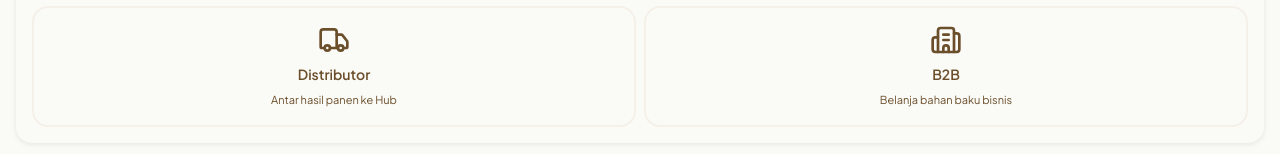
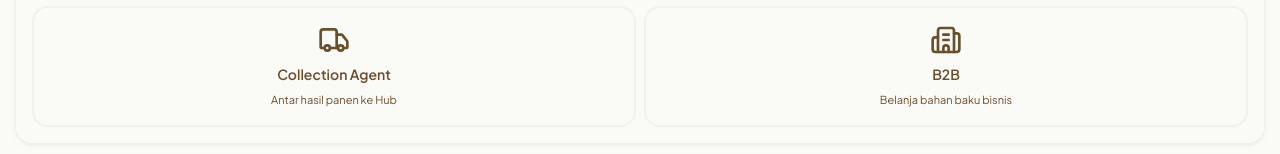
Before and after one commit to brenandapamudya1/TaniLink, a React (Vite) app: page /login in a window 1280 px wide. Shown: the part 390-544 px from the top of the page. Built offline with nearby package versions, Linux system fonts and the light colour scheme.

Commit message:
rename distributor label to collection agent

```diff
--- a/src/pages/DistributorDashboardPage.tsx
+++ b/src/pages/DistributorDashboardPage.tsx
@@ -44,9 +44,9 @@ export default function DistributorDashboardPage() {
     <PageWrapper>
       <div className="px-4 pt-6 pb-4">
         <h1 className="font-display text-title text-soil mb-2">
-          Halo, {user?.name?.split(' ')[0] || 'Distributor'}
+          Halo, {user?.name?.split(' ')[0] || 'Collection Agent'}
         </h1>
-        <p className="text-body text-earth mb-6">Dashboard Distributor</p>
+        <p className="text-body text-earth mb-6">Dashboard Collection Agent</p>
       </div>
 
       <div className="px-4 grid grid-cols-2 gap-3 mb-6">
--- a/src/pages/DistributorEarningsPage.tsx
+++ b/src/pages/DistributorEarningsPage.tsx
@@ -23,7 +23,7 @@ export default function DistributorEarningsPage() {
         </button>
 
         <h1 className="font-display text-title text-soil mb-1">Pendapatan</h1>
-        <p className="text-body text-earth mb-6">Pendapatan Distributor</p>
+        <p className="text-body text-earth mb-6">Pendapatan Collection Agent</p>
 
         <div className="mb-6">
           <EarningsSummary
--- a/src/pages/DistributorHistoryPage.tsx
+++ b/src/pages/DistributorHistoryPage.tsx
@@ -45,7 +45,7 @@ export default function DistributorHistoryPage() {
         </button>
 
         <h1 className="font-display text-title text-soil mb-1">Riwayat & Performa</h1>
-        <p className="text-body text-earth mb-6">Statistik kinerja distributormu</p>
+        <p className="text-body text-earth mb-6">Statistik kinerja collection agent-mu</p>
 
         <div className="space-y-3 mb-6">
           <MetricCard
--- a/src/pages/InboxPage.tsx
+++ b/src/pages/InboxPage.tsx
@@ -43,7 +43,7 @@ export default function InboxPage() {
             <MessageCircle size={28} className="text-earth/50" />
           </div>
           <p className="text-body text-earth text-center">
-            Masuk untuk mulai ngobrol dengan petani atau distributor
+            Masuk untuk mulai ngobrol dengan petani atau collection agent
           </p>
         </div>
       )}
--- a/src/pages/LoginPage.tsx
+++ b/src/pages/LoginPage.tsx
@@ -118,7 +118,7 @@ export default function LoginPage() {
                   userType === 'distributor' ? 'text-soil' : 'text-earth'
                 }`}
               >
-                Distributor
+                Collection Agent
               </span>
               <span className="text-caption text-earth text-center">
                 Antar hasil panen ke Hub
--- a/src/pages/ProfilePage.tsx
+++ b/src/pages/ProfilePage.tsx
@@ -21,7 +21,7 @@ export default function ProfilePage() {
     if (!isLoggedIn) return 'Masuk untuk pengalaman lengkap'
     switch (user?.userType) {
       case 'farmer': return 'Akun Petani'
-      case 'distributor': return 'Akun Distributor'
+      case 'distributor': return 'Akun Collection Agent'
       case 'b2b': return 'Akun Bisnis'
       default: return 'Akun Pembeli'
     }
@@ -38,7 +38,7 @@ export default function ProfilePage() {
         break
       case 'distributor':
         menuItems.push(
-          { icon: Truck, label: 'Dashboard Distributor', route: '/dashboard-distributor' },
+          { icon: Truck, label: 'Dashboard Collection Agent', route: '/dashboard-distributor' },
           { icon: DollarSign, label: 'Pendapatan', route: '/pendapatan-distributor' },
           { icon: Clock, label: 'Riwayat & Performa', route: '/riwayat-distributor' },
         )
```
